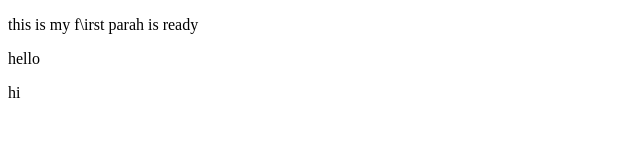
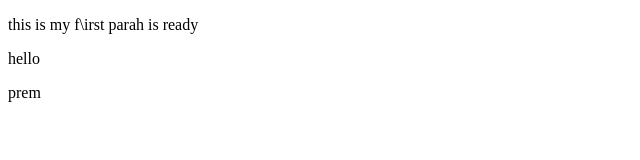
Before and after one commit to spidyhere/practice_git, a plain HTML site: page index.html in a window 1280 px wide. Shown: the full height of the page, 0-640 px from the left. Drawn offline with Linux system fonts and the light colour scheme.

Commit message:
Update index.html

```diff
--- a/index.html
+++ b/index.html
@@ -8,6 +8,6 @@
 <body>
     <p>this is my f\irst parah is ready</p>
     <p>hello</p>
-    <p>hi</p>
+    <p>prem</p>
 </body>
 </html>
```
